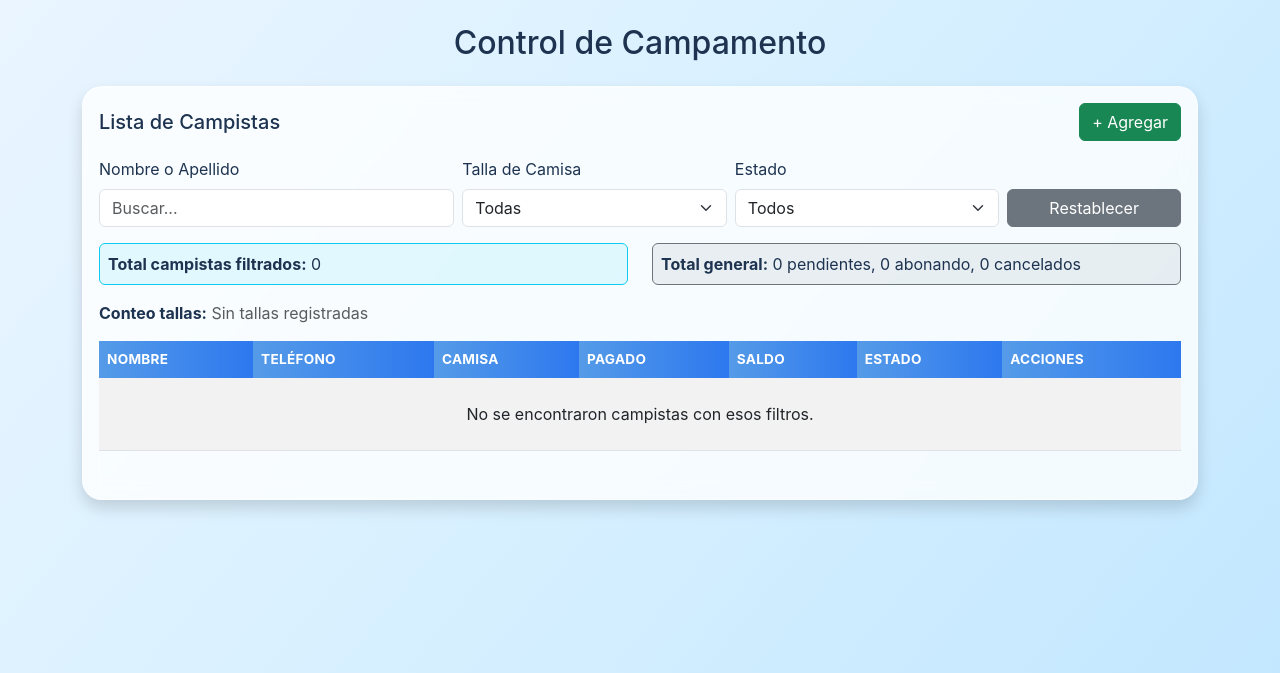
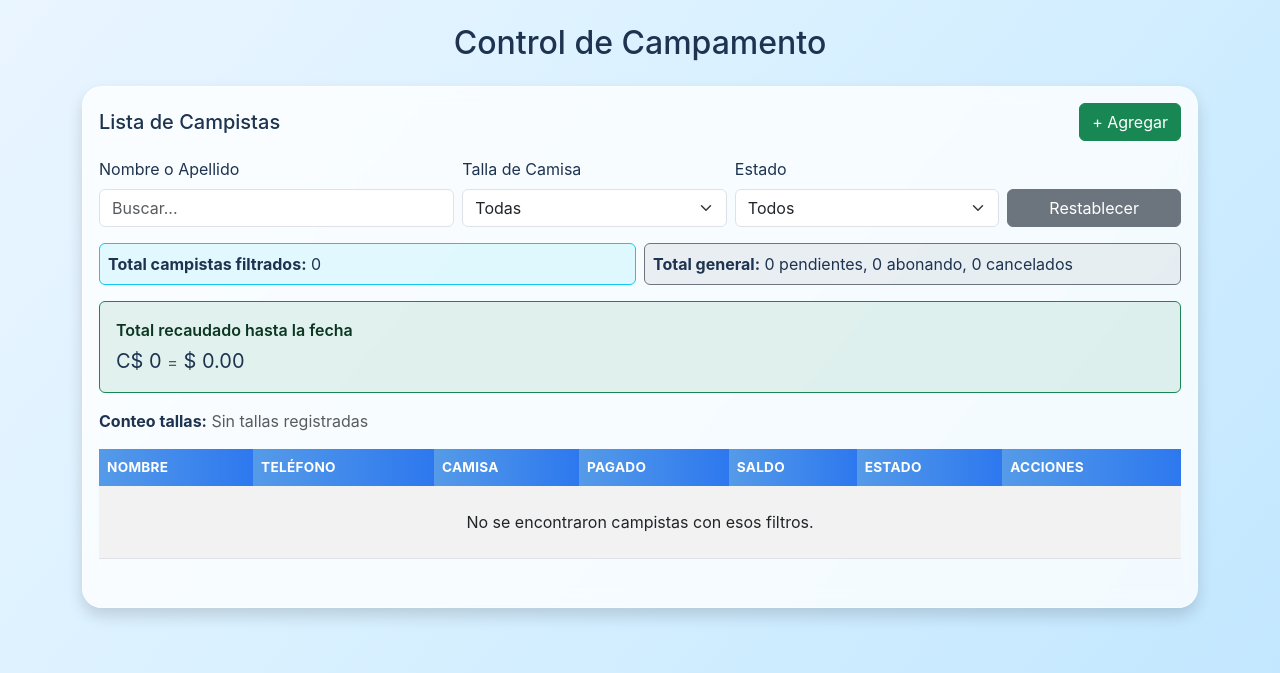
Before and after one commit to KevinMuno/CampamentoSES_IDD, a Django app: page / in a window 1280 px wide. Shown: the top 673 px of the page. Run offline with Django 5.2, Linux system fonts and the light colour scheme; data that the repository does not hold is empty.

Commit message:
optimizacion y funcion de total recaudado

```diff
--- a/campamento/templates/lista.html
+++ b/campamento/templates/lista.html
@@ -124,20 +124,30 @@
             </div>
         </form>
 
-        <div class="row mb-3">
+        <div class="row mb-3 g-2">
             <div class="col-md-6">
-                <div class="p-2 rounded bg-info bg-opacity-10 border border-info">
+                <div class="p-2 rounded bg-info bg-opacity-10 border border-info h-100">
                     <strong>Total campistas filtrados:</strong> {{ campistas|length }}
                 </div>
             </div>
             <div class="col-md-6">
-                <div class="p-2 rounded bg-secondary bg-opacity-10 border border-secondary">
+                <div class="p-2 rounded bg-secondary bg-opacity-10 border border-secondary h-100">
                     <strong>Total general:</strong> {{ estado_counts.Pendiente|default:0 }} pendientes, {{ estado_counts.Abonando|default:0 }} abonando, {{ estado_counts.Cancelado|default:0 }} cancelados
                 </div>
             </div>
         </div>
 
         <div class="row mb-3">
+            <div class="col-12">
+                <div id="boxRecaudado" class="p-3 rounded bg-success bg-opacity-10 border border-success">
+                    <div class="fw-semibold text-success-emphasis mb-1">Total recaudado hasta la fecha</div>
+                    <div id="recaudadoMontos" class="fs-5">{{ total_recaudado.nio }} <span class="text-muted fs-6">=</span> {{ total_recaudado.usd }}</div>
+                    <!-- <div class="small text-muted mt-1">Suma de todos los pagos registrados (abonos parciales y campistas al día / cancelados). Tipo de cambio: 1 USD = {{ exchange_rate }} C$.</div> -->
+                </div>
+            </div>
+        </div>
+
+        <div class="row mb-3" id="rowConteoTallas">
             <div class="col">
                 <strong>Conteo tallas:</strong>
                 {% for item in tallas_counts %}
@@ -173,12 +183,12 @@
                             No
                         {% endif %}
                     </td>
-                    <td data-label="Pagado">{{ c.total_pagado_display }}</td>
-                    <td data-label="Saldo">{{ c.saldo_pendiente_display }}</td>
+                    <td data-label="Pagado">{{ c.lista_pagado_display }}</td>
+                    <td data-label="Saldo">{{ c.lista_saldo_display }}</td>
                     <td data-label="Estado">
-                        {% if c.estado == 'Pendiente' %}
+                        {% if c.lista_estado == 'Pendiente' %}
                             <span class="status-pill status-pendiente">Pendiente</span>
-                        {% elif c.estado == 'Abonando' %}
+                        {% elif c.lista_estado == 'Abonando' %}
                             <span class="status-pill status-abonando">Abonando</span>
                         {% else %}
                             <span class="status-pill status-cancelado">Cancelado</span>
@@ -186,7 +196,7 @@
                     </td>
                     <td data-label="Acciones">
                         <div class="d-flex flex-wrap gap-2">
-                        {% if c.estado != 'Cancelado' %}
+                        {% if c.lista_estado != 'Cancelado' %}
                             <a href="{% url 'agregar_pago' c.id %}" class="btn btn-sm btn-pago">
                                 <i class="fas fa-credit-card me-1"></i> Pagar
                             </a>
@@ -245,23 +255,38 @@ campistasBody.addEventListener('click', function (e) {
     window.location.href = `/eliminar/${id}/`;
 });
 
+let fetchAbort = null;
+let debounceTimer = null;
+
 async function fetchCampistas(page = 1) {
+    if (fetchAbort) fetchAbort.abort();
+    fetchAbort = new AbortController();
+
     const params = new URLSearchParams();
     if (inputNombre.value.trim()) params.set('nombre', inputNombre.value.trim());
     if (selectTalla.value) params.set('talla_camisa', selectTalla.value);
     if (selectEstado.value) params.set('estado', selectEstado.value);
     params.set('page', page);
 
-    const response = await fetch(`/campistas-data/?${params.toString()}`);
-    if (!response.ok) {
-        console.error('Error al obtener datos de campistas');
-        return;
+    try {
+        const response = await fetch(`/campistas-data/?${params.toString()}`, { signal: fetchAbort.signal });
+        if (!response.ok) {
+            console.error('Error al obtener datos de campistas');
+            return;
+        }
+        const data = await response.json();
+        renderCampistas(data.campistas);
+        renderPaginacion(data.current_page, data.num_pages);
+        renderResumenes(data.tallas_counts, data.estado_counts, data.total_items, data.total_recaudado);
+    } catch (err) {
+        if (err.name === 'AbortError') return;
+        console.error('Error al obtener datos de campistas', err);
     }
+}
 
-    const data = await response.json();
-    renderCampistas(data.campistas);
-    renderPaginacion(data.current_page, data.num_pages);
-    renderResumenes(data.tallas_counts, data.estado_counts, data.total_items);
+function programarBusqueda() {
+    clearTimeout(debounceTimer);
+    debounceTimer = setTimeout(() => fetchCampistas(1), 320);
 }
 
 function renderCampistas(campistas) {
@@ -321,9 +346,7 @@ function renderPaginacion(currentPage, numPages) {
     paginationContainer.appendChild(createPageItem(currentPage + 1, 'Siguiente', false, currentPage === numPages));
 }
 
-function renderResumenes(tallasCounts, estadoCounts, totalItems) {
-    const totalCampistas = document.querySelector('.bg-info strong + text') || null;
-    // Actualiza texto en el HTML ya rendereado si se quiere, pero estamos reutilizando el DOM ya existente.
+function renderResumenes(tallasCounts, estadoCounts, totalItems, totalRecaudado) {
     const totalFilterEl = document.querySelector('.p-2.rounded.bg-info');
     if (totalFilterEl) {
         totalFilterEl.innerHTML = `<strong>Total campistas filtrados:</strong> ${totalItems}`;
@@ -333,7 +356,12 @@ function renderResumenes(tallasCounts, estadoCounts, totalItems) {
         totalGeneralEl.innerHTML = `<strong>Total general:</strong> ${estadoCounts.Pendiente || 0} pendientes, ${estadoCounts.Abonando || 0} abonando, ${estadoCounts.Cancelado || 0} cancelados`;
     }
 
-    const tallasEl = document.querySelector('.row.mb-3 .col');
+    const recaudadoMontos = document.getElementById('recaudadoMontos');
+    if (recaudadoMontos && totalRecaudado && totalRecaudado.usd != null && totalRecaudado.nio != null) {
+        recaudadoMontos.innerHTML = `${escapeHtml(totalRecaudado.nio)} <span class="text-muted fs-6">=</span> ${escapeHtml(totalRecaudado.usd)}`;
+    }
+
+    const tallasEl = document.querySelector('#rowConteoTallas .col');
     if (tallasEl) {
         let inner = '<strong>Conteo tallas:</strong> ';
         if (tallasCounts.length === 0) {
@@ -347,12 +375,13 @@ function renderResumenes(tallasCounts, estadoCounts, totalItems) {
     }
 }
 
-inputNombre.addEventListener('input', () => fetchCampistas(1));
+inputNombre.addEventListener('input', programarBusqueda);
 selectTalla.addEventListener('change', () => fetchCampistas(1));
 selectEstado.addEventListener('change', () => fetchCampistas(1));
 
 const resetFilters = document.getElementById('resetFilters');
 resetFilters.addEventListener('click', () => {
+    clearTimeout(debounceTimer);
     inputNombre.value = '';
     selectTalla.value = '';
     selectEstado.value = '';
--- a/campamento/views.py
+++ b/campamento/views.py
@@ -1,41 +1,150 @@
 from decimal import Decimal, ROUND_HALF_UP
 from django.shortcuts import render, get_object_or_404, redirect
-from django.db.models import Count
+from django.db.models import (
+    Case,
+    CharField,
+    Count,
+    DecimalField,
+    ExpressionWrapper,
+    F,
+    OuterRef,
+    Q,
+    Subquery,
+    Sum,
+    Value,
+    When,
+)
+from django.db.models.functions import Coalesce, Round
 from django.core.paginator import Paginator
 from django.http import JsonResponse
 from .models import Campista, Pago
 
 EXCHANGE_RATE = Decimal('36.67')
+TOTAL_CAMPA_USD = Decimal('30')
 
 
-def _filtrar_campistas(search_name='', filter_talla='', filter_estado=''):
-    campistas_qs = Campista.objects.all()
+def _qs_campistas_anotado():
+    """Una sola agregación SQL por campista: total pagado en USD y última moneda (evita N+1)."""
+    nio_a_usd = ExpressionWrapper(
+        F('pagos__monto') / Value(EXCHANGE_RATE, output_field=DecimalField(max_digits=24, decimal_places=8)),
+        output_field=DecimalField(max_digits=24, decimal_places=8),
+    )
+    suma_usd = Sum(
+        Case(
+            When(pagos__moneda='USD', then=F('pagos__monto')),
+            When(pagos__moneda='NIO', then=nio_a_usd),
+            default=Value(Decimal('0')),
+            output_field=DecimalField(max_digits=24, decimal_places=8),
+        )
+    )
+    tp_usd = Coalesce(
+        suma_usd,
+        Value(Decimal('0')),
+        output_field=DecimalField(max_digits=24, decimal_places=8),
+    )
+    ultima_mon = Subquery(
+        Pago.objects.filter(campista_id=OuterRef('pk')).order_by('-fecha').values('moneda')[:1],
+        output_field=CharField(max_length=3),
+    )
+    return Campista.objects.annotate(tp_usd=tp_usd, ultima_mon=ultima_mon)
 
+
+def _qs_con_total_redondeado():
+    """Redondeo a 2 decimales como total_pagado() del modelo (evita desajuste filtro vs estado)."""
+    return _qs_campistas_anotado().annotate(tp_round=Round(F('tp_usd'), 2))
+
+
+def _aplicar_filtros_campistas(qs, search_name='', filter_talla='', filter_estado=''):
     if search_name:
-        campistas_qs = campistas_qs.filter(nombre__icontains=search_name)
+        qs = qs.filter(nombre__icontains=search_name)
+    if filter_talla:
+        qs = qs.filter(talla_camisa=filter_talla)
+    if filter_estado == 'Pendiente':
+        qs = qs.filter(tp_round=Decimal('0'))
+    elif filter_estado == 'Abonando':
+        qs = qs.filter(tp_round__gt=0, tp_round__lt=TOTAL_CAMPA_USD)
+    elif filter_estado == 'Cancelado':
+        qs = qs.filter(tp_round__gte=TOTAL_CAMPA_USD)
+    return qs
 
-    if filter_talla:
-        campistas_qs = campistas_qs.filter(talla_camisa=filter_talla)
 
-    campistas = list(campistas_qs)
-    if filter_estado:
-        campistas = [c for c in campistas if c.estado() == filter_estado]
+def _fila_lista_desde_anotaciones(tp_round, ultima_mon):
+    """Misma lógica visual que total_pagado_display / saldo_pendiente_display / estado()."""
+    tp = tp_round if tp_round is not None else Decimal('0')
+    ultima = ultima_mon or 'USD'
+    tp = tp.quantize(Decimal('0.01'), rounding=ROUND_HALF_UP)
+    if tp == 0:
+        estado = 'Pendiente'
+    elif tp >= TOTAL_CAMPA_USD:
+        estado = 'Cancelado'
+    else:
+        estado = 'Abonando'
+    saldo = TOTAL_CAMPA_USD - tp if TOTAL_CAMPA_USD > tp else Decimal('0')
+    if ultima == 'NIO':
+        tp_nio = (tp * EXCHANGE_RATE).quantize(Decimal('1'), rounding=ROUND_HALF_UP)
+        saldo_nio = (saldo * EXCHANGE_RATE).quantize(Decimal('1'), rounding=ROUND_HALF_UP)
+        pagado_display = f'C$ {tp_nio}'
+        saldo_display = f'C$ {saldo_nio}'
+    else:
+        saldo_usd = saldo.quantize(Decimal('0.01'), rounding=ROUND_HALF_UP)
+        pagado_display = f'$ {tp}'
+        saldo_display = f'$ {saldo_usd}'
+    return estado, pagado_display, saldo_display
 
-    return campistas
+
+def _enriquecer_campista_lista(c):
+    estado, pd, sd = _fila_lista_desde_anotaciones(c.tp_round, c.ultima_mon)
+    c.lista_estado = estado
+    c.lista_pagado_display = pd
+    c.lista_saldo_display = sd
+    return c
+
+
+def _total_recaudado_global():
+    """Suma de todos los pagos registrados (pendientes no aportan; abonando + cancelados sí)."""
+    nio_a_usd = ExpressionWrapper(
+        F('monto') / Value(EXCHANGE_RATE, output_field=DecimalField(max_digits=24, decimal_places=8)),
+        output_field=DecimalField(max_digits=24, decimal_places=8),
+    )
+    total_usd = Pago.objects.aggregate(
+        s=Coalesce(
+            Sum(
+                Case(
+                    When(moneda='USD', then=F('monto')),
+                    When(moneda='NIO', then=nio_a_usd),
+                    default=Value(Decimal('0')),
+                    output_field=DecimalField(max_digits=24, decimal_places=8),
+                )
+            ),
+            Value(Decimal('0')),
+            output_field=DecimalField(max_digits=24, decimal_places=8),
+        )
+    )['s'] or Decimal('0')
+    total_usd = total_usd.quantize(Decimal('0.01'), rounding=ROUND_HALF_UP)
+    total_nio = (total_usd * EXCHANGE_RATE).quantize(Decimal('1'), rounding=ROUND_HALF_UP)
+    return {
+        'usd': f'$ {total_usd}',
+        'nio': f'C$ {total_nio}',
+    }
 
 
 def _conteos_generales():
     tallas_counts = Campista.objects.filter(talla_camisa__isnull=False).exclude(talla_camisa='') \
         .values('talla_camisa').annotate(total=Count('id')).order_by('talla_camisa')
 
-    estados = list(Campista.objects.all())
+    base = _qs_con_total_redondeado()
+    agg = base.aggregate(
+        pendiente=Count('pk', filter=Q(tp_round=Decimal('0'))),
+        abonando=Count('pk', filter=Q(tp_round__gt=0, tp_round__lt=TOTAL_CAMPA_USD)),
+        cancelado=Count('pk', filter=Q(tp_round__gte=TOTAL_CAMPA_USD)),
+    )
     estado_counts = {
-        'Pendiente': sum(1 for c in estados if c.estado() == 'Pendiente'),
-        'Abonando': sum(1 for c in estados if c.estado() == 'Abonando'),
-        'Cancelado': sum(1 for c in estados if c.estado() == 'Cancelado'),
+        'Pendiente': agg['pendiente'] or 0,
+        'Abonando': agg['abonando'] or 0,
+        'Cancelado': agg['cancelado'] or 0,
     }
 
-    return tallas_counts, estado_counts
+    return tallas_counts, estado_counts, _total_recaudado_global()
 
 
 def lista_campistas(request):
@@ -43,8 +152,11 @@ def lista_campistas(request):
     filter_talla = request.GET.get('talla_camisa', '')
     filter_estado = request.GET.get('estado', '')
 
-    campistas = _filtrar_campistas(search_name, filter_talla, filter_estado)
-    tallas_counts, estado_counts = _conteos_generales()
+    qs = _aplicar_filtros_campistas(
+        _qs_con_total_redondeado(), search_name, filter_talla, filter_estado
+    ).order_by('-fecha_registro')
+    campistas = [_enriquecer_campista_lista(c) for c in qs]
+    tallas_counts, estado_counts, total_recaudado = _conteos_generales()
 
     return render(request, 'lista.html', {
         'campistas': campistas,
@@ -53,6 +165,8 @@ def lista_campistas(request):
         'filter_estado': filter_estado,
         'tallas_counts': tallas_counts,
         'estado_counts': estado_counts,
+        'total_recaudado': total_recaudado,
+        'exchange_rate': EXCHANGE_RATE,
         'tallas': ['4','6','8','10','12','14','16','18','XS','S','M','L','XL'],
     })
 
@@ -63,31 +177,36 @@ def campistas_data(request):
     filter_estado = request.GET.get('estado', '')
     page_number = request.GET.get('page', 1)
 
-    campistas = _filtrar_campistas(search_name, filter_talla, filter_estado)
-    paginator = Paginator(campistas, 8)
+    qs = _aplicar_filtros_campistas(
+        _qs_con_total_redondeado(), search_name, filter_talla, filter_estado
+    ).order_by('-fecha_registro')
+    paginator = Paginator(qs, 8)
     page_obj = paginator.get_page(page_number)
 
-    tallas_counts, estado_counts = _conteos_generales()
+    tallas_counts, estado_counts, total_recaudado = _conteos_generales()
 
+    total_nio_str = str((TOTAL_CAMPA_USD * EXCHANGE_RATE).quantize(Decimal('1'), rounding=ROUND_HALF_UP))
     campistas_data = []
     for c in page_obj.object_list:
+        estado, pagado_d, saldo_d = _fila_lista_desde_anotaciones(c.tp_round, c.ultima_mon)
         campistas_data.append({
             'id': c.id,
             'nombre': c.nombre,
             'telefono': c.telefono,
             'quiere_camisa': c.quiere_camisa,
             'talla_camisa': c.talla_camisa,
-            'total': str(c.total()),
-            'total_nio': str(c.total_nio()),
-            'total_pagado_display': c.total_pagado_display(),
-            'saldo_pendiente_display': c.saldo_pendiente_display(),
-            'estado': c.estado(),
+            'total': str(TOTAL_CAMPA_USD),
+            'total_nio': total_nio_str,
+            'total_pagado_display': pagado_d,
+            'saldo_pendiente_display': saldo_d,
+            'estado': estado,
         })
 
     return JsonResponse({
         'campistas': campistas_data,
         'tallas_counts': list(tallas_counts),
         'estado_counts': estado_counts,
+        'total_recaudado': total_recaudado,
         'total_items': paginator.count,
         'num_pages': paginator.num_pages,
         'current_page': page_obj.number,
```
